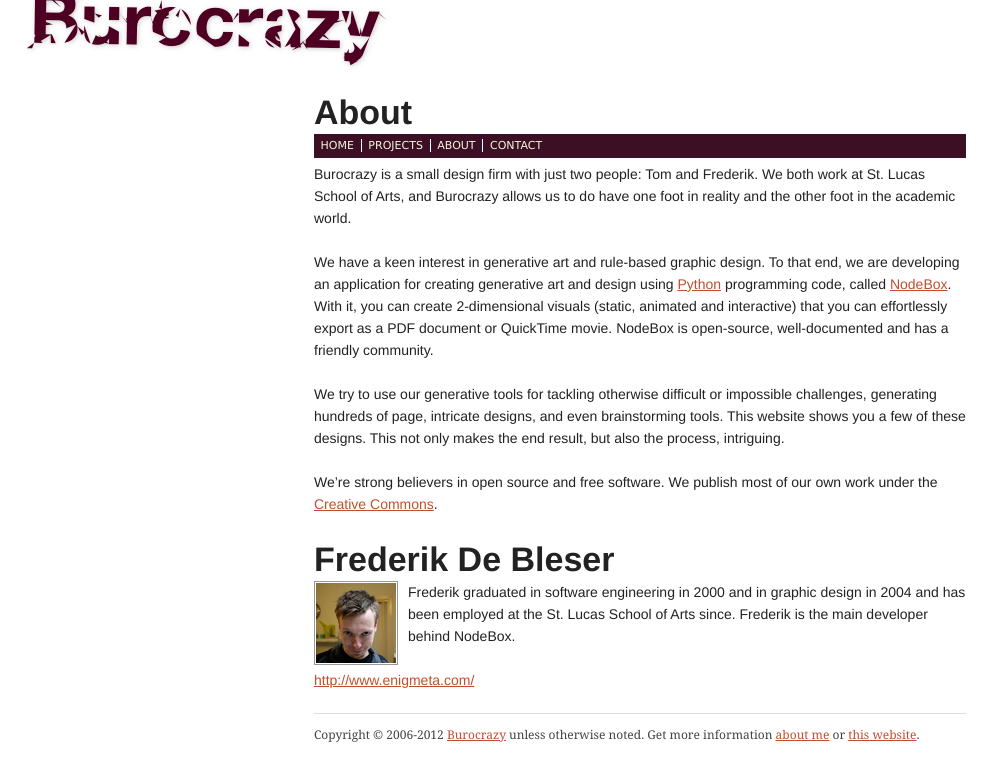
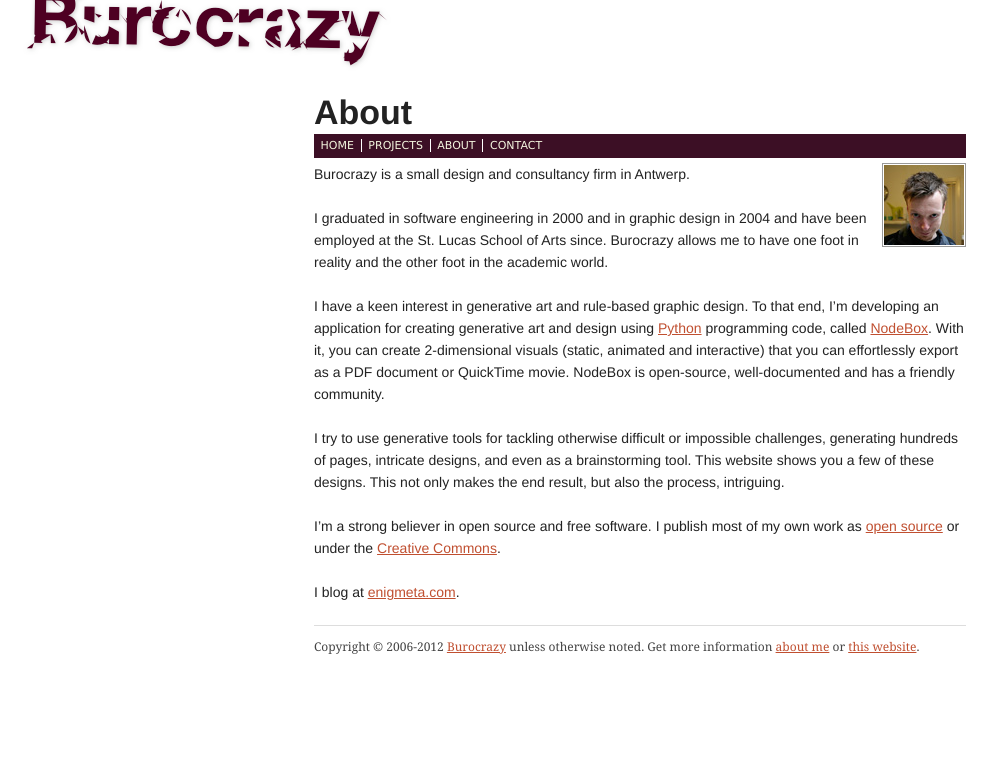
Before and after one commit to fdb/burocrazy.com, a Jekyll site: the page built from about.md, in a window 1280 px wide. Shown: the top 781 px of the page, without its empty margins (0-1002 px from the left). Built offline with Jekyll 4.4.1, drawn with Linux system fonts in a browser that asks for light colours.

Commit message:
Update about page for better content flow.

```diff
--- a/about.md
+++ b/about.md
@@ -2,21 +2,35 @@
 layout: default
 title: About
 ---
-Burocrazy is a small design firm with just two people: Tom and Frederik. We both work at St. Lucas School of Arts, and Burocrazy allows us to do have one foot in reality and the other foot in the academic world.
+<img src="/media/img/head-frederik.jpg" width="80" height="80" class="bordered right" alt="Photo of Frederik De Bleser">
+Burocrazy is a small design and consultancy firm in Antwerp.
 
-We have a keen interest in generative art and rule-based graphic design. To that end, we are developing an application for creating generative art and design using [Python][] programming code, called [NodeBox][]. With it, you can create 2-dimensional visuals (static, animated and interactive) that you can effortlessly export as a PDF document or QuickTime movie. NodeBox is open-source, well-documented and has a friendly community.
+I graduated in software engineering in 2000 and in graphic design in
+2004 and have been employed at the St. Lucas School of Arts since.
+Burocrazy allows me to have one foot in reality and the other foot in
+the academic world.
 
-We try to use our generative tools for tackling otherwise difficult or impossible challenges, generating hundreds of page, intricate designs, and even brainstorming tools. This website shows you a few of these designs. This not only makes the end result, but also the process, intriguing.
+I have a keen interest in generative art and rule-based graphic design.
+To that end, I’m developing an application for creating generative art
+and design using [Python][] programming code, called [NodeBox][]. With
+it, you can create 2-dimensional visuals (static, animated and
+interactive) that you can effortlessly export as a PDF document or
+QuickTime movie. NodeBox is open-source, well-documented and has a
+friendly community.
 
-We're strong believers in open source and free software. We publish most of our own work under the [Creative Commons][cc].
+I try to use generative tools for tackling otherwise difficult or
+impossible challenges, generating hundreds of pages, intricate designs,
+and even as a brainstorming tool. This website shows you a few of these
+designs. This not only makes the end result, but also the process,
+intriguing.
 
-  [python]:http://www.python.org/
-  [nodebox]:http://nodebox.net/
-  [cc]:http://creativecommons.org/
+I’m a strong believer in open source and free software. I publish most
+of my own work as [open source][] or under the [Creative Commons][cc].
 
-Frederik De Bleser
-==================
-<img src="/media/img/head-frederik.jpg" width="80" height="80" class="bordered left" alt="Photo of Frederik De Bleser">
-Frederik graduated in software engineering in 2000 and in graphic design in 2004 and has been employed at the St. Lucas School of Arts since. Frederik is the main developer behind NodeBox.
+I blog at [enigmeta.com][].
 
-<http://www.enigmeta.com/>
+  [Python]: http://www.python.org/
+  [NodeBox]: http://nodebox.net/
+  [open source]: http://github.com/fdb/
+  [cc]: http://creativecommons.org/
+  [enigmeta.com]: http://www.enigmeta.com/
```
